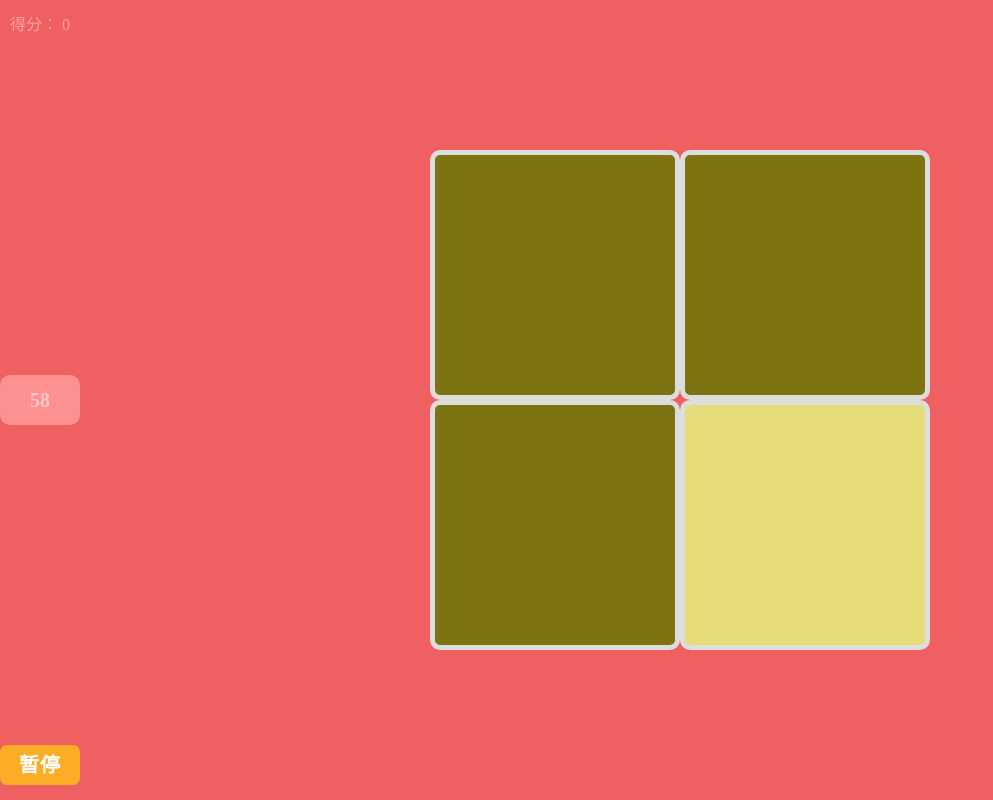
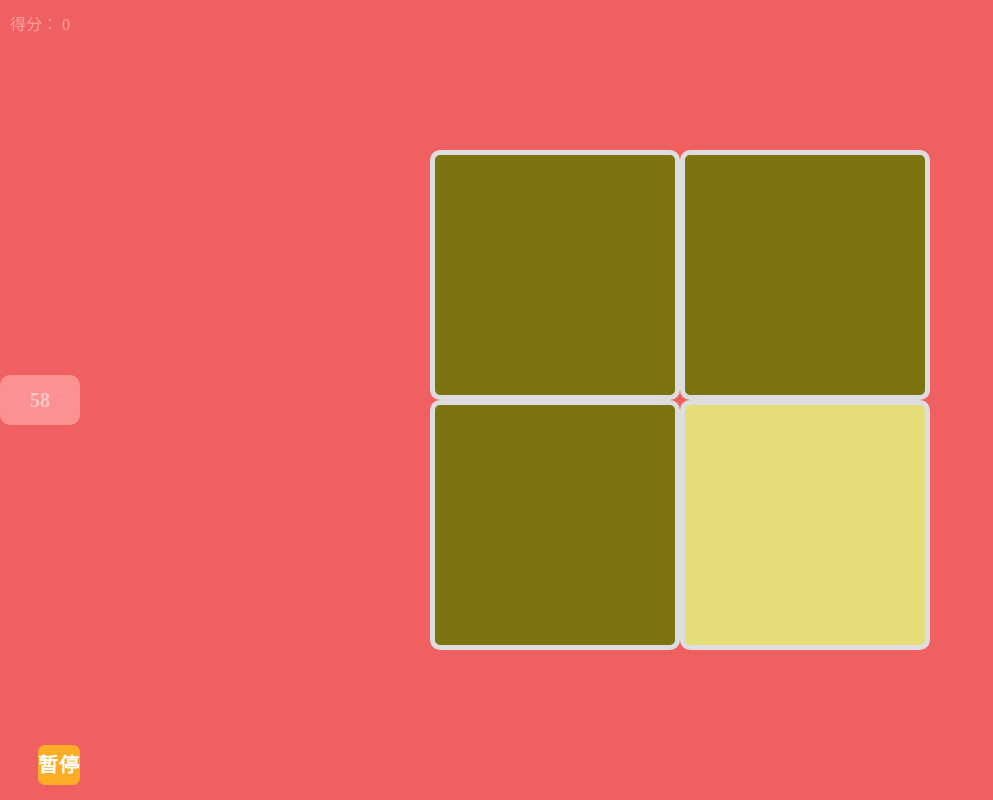
Before and after one commit to flowerszhong/game, a plain HTML site: page color/index.html in a window 1280 px wide. Both pictures are taken after a click on the button "开始测试". Shown: the whole page, without its empty margins (0-993 px from the left). Drawn offline with Linux system fonts and the light colour scheme.

Commit message:
fix issue: pause ban cover time clock

```diff
--- a/color/m.css
+++ b/color/m.css
@@ -49,7 +49,7 @@ body>a{ display: none; }
     right: 0px;
     height: 40px;
     min-width: auto;
-    width: 80px;
+    max-width: 120px!important;
     line-height: 40px;
     padding: 0;
     margin: 0;
```
